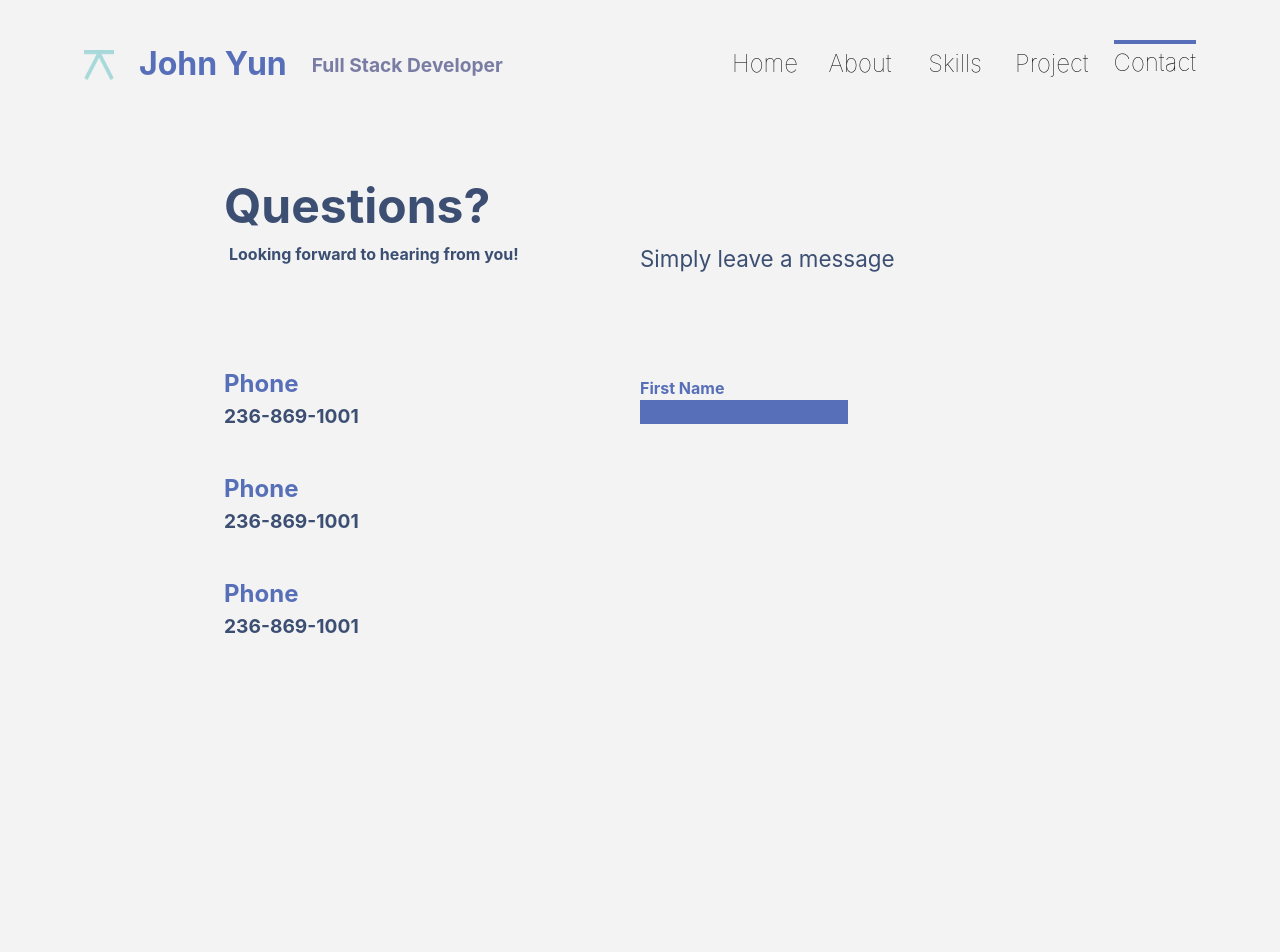
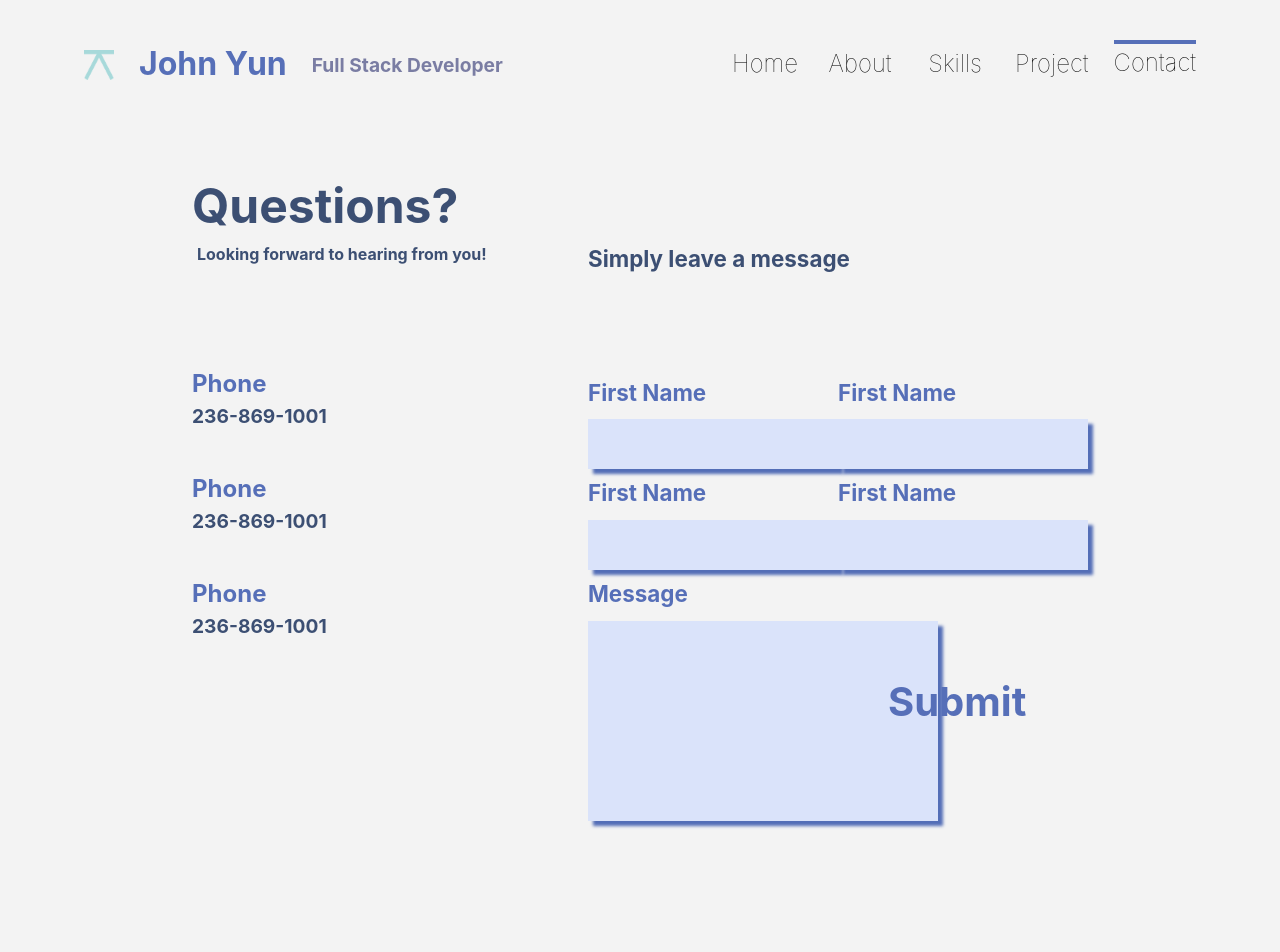
Before and after one commit to johnyun930/johnyun930.github.io, a React (Create React App) app: page /contact in a window 1280 px wide. Shown: the top 952 px of the page. Built offline with nearby package versions, Linux system fonts and the light colour scheme.

Commit message:
Finish making the ui

```diff
--- a/src/components/Contact.jsx
+++ b/src/components/Contact.jsx
@@ -2,7 +2,7 @@ import React from 'react';
 import styled from 'styled-components';
 
 const ContactContainer = styled.div`
-    width: 65%;
+    width: 70%;
     height: 100vh;
     margin: 70px auto 0;
 `
@@ -51,16 +51,21 @@ const ContactContext = styled.h3`
 `
 const Formtitle = styled.h3`
     font-size: 1.4rem;
+    font-weight: bold;
     color: ${(props)=>props.theme.colors.blue};
 `
 const Label = styled.label`
     font-weight: bold;
-    font-size: 1rem;
+    display: block;
+    margin-bottom: 10px;
+    font-size: 1.4rem;
     color: ${(props)=>props.theme.colors.lightblue};
 `
 const Input = styled.input`
-    width: 100%;
-    background-color: ${(props)=>props.theme.colors.lightblue};
+    width: 250px;
+    height: 50px;
+    box-shadow: 5px 5px 3px #536EB7;
+    background-color: #DAE3FA;
 `
 
 const Form = styled.form`
@@ -70,10 +75,31 @@ const Form = styled.form`
 `
 const InputContainer =styled.div`
     width: 100%;
-    height: 60%;
+    height: 40%;
     display:grid;
     grid-template-rows: 1fr 1fr;
     grid-template-columns: 1fr 1fr;
+`
+const TextAreaContainer = styled.div`
+    width: 100%;
+    height: 40%;
+    display: grid;
+    grid-template-columns: 60% 30%;
+`
+const TextArea = styled.textarea`
+    width: 350px;
+    height: 200px;
+    resize: none;
+    box-shadow: 5px 5px 3px #536EB7;
+    background-color: #DAE3FA;
+`
+
+const SubmitButton = styled.button`
+    height:100%;
+    font-size: 2.5rem;
+    color: ${(props)=>props.theme.colors.lightblue};
+    font-weight: bold;
+
 `
 
 
@@ -107,7 +133,28 @@ export default function Contact(){
                                 <Label>First Name</Label>
                                 <Input type="text"></Input>
                             </Fulldiv>
+                            <Fulldiv>
+                                <Label>First Name</Label>
+                                <Input type="text"></Input>
+                            </Fulldiv>
+                            <Fulldiv>
+                                <Label>First Name</Label>
+                                <Input type="text"></Input>
+                            </Fulldiv>
+                            <Fulldiv>
+                                <Label>First Name</Label>
+                                <Input type="text"></Input>
+                            </Fulldiv>
                         </InputContainer>
+                        <TextAreaContainer>
+                            <Fulldiv>
+                            <Label>Message</Label>
+                            <TextArea></TextArea>
+                            </Fulldiv>
+                            <Fulldiv>
+                                <SubmitButton>Submit</SubmitButton>
+                            </Fulldiv>
+                        </TextAreaContainer>
                     </Form>
                 </Fulldiv>
             </InnerContainer>
--- a/src/components/Projects.jsx
+++ b/src/components/Projects.jsx
@@ -55,7 +55,7 @@ const ProjectTitle = styled.h2`
 `
 const ProjectExplaination = styled.p`
     line-height: 1.5;
-    font-size: 1.3rem;
+    font-size: 1.1rem;
     margin-top: 40px;
     white-space: pre-line;
     font-weight: lighter;
@@ -63,7 +63,7 @@ const ProjectExplaination = styled.p`
 
 const SkillAdopted = styled.p`
     margin-top: 40px;
-    font-size: 1.3rem;
+    font-size: 1.1rem;
     font-weight: lighter;
 `
 const SkillBox = styled(Fulldiv)`
@@ -77,10 +77,11 @@ const SkillList = styled.li`
     list-style-position: inside;
 `
 const ProjectImage =styled.img`
-    margin-top: 40px;
-    width: 90%;
+    width: 70%;
     height: 75%;
     background-color: white;
+    position: relative;
+    left: 200px;
 `
 
 const SingleProject = ()=>{
--- a/src/components/Skills.jsx
+++ b/src/components/Skills.jsx
@@ -13,6 +13,41 @@ const Title = styled.h1`
     font-weight: bold;
     color: ${(props)=>props.theme.colors.blue};
 `
+const MainContainer =styled.div`
+    width:80%;
+    height: 70%;
+    display: grid;
+    margin: 100px auto 0;
+    gap: 20px;
+    grid-template-columns: 1fr 1fr;
+    grid-template-rows: 1fr 1fr;
+`
+const ItemBox = styled.div`
+    width:100%;
+    height: 100%;
+    display: grid;
+    grid-template-columns: 10% 80%;
+
+`
+const Fulldiv = styled.div`
+    width: 100%;
+    height: 100%;
+`
+
+const Icon = styled.img`
+    width: 50px;
+    height: 50px;
+    border-radius: 10px;
+    margin-top: 5px;
+`
+const SkillTitle = styled.h2`
+    font-size: 1.5rem;
+    margin-bottom: 10px;
+`
+const SkillContext = styled.p`
+    font-size: 1rem;
+`
+
 
 
 export default function Skills(){
@@ -20,6 +55,42 @@ export default function Skills(){
     return(
         <SkillContainer>
         <Title>John Yun's Skills</Title>
+        <MainContainer>
+            <ItemBox>
+                <Fulldiv>
+                    <Icon></Icon>
+                </Fulldiv>
+                <Fulldiv>
+                    <SkillTitle>JavaScript</SkillTitle>
+                    <SkillContext>Lorem ipsum dolor sit amet consectetur adipisicing elit. Tempora vitae nulla minus corrupti natus? Repellendus molestiae reprehenderit ratione nemo vitae iure? Libero reiciendis culpa nobis neque quam et officiis tempora!</SkillContext>
+                </Fulldiv>
+            </ItemBox>
+            <ItemBox>
+                <Fulldiv>
+                    <Icon></Icon>
+                </Fulldiv>
+                <Fulldiv>
+                    <SkillTitle>JavaScript</SkillTitle>
+                    <SkillContext>Lorem ipsum dolor sit amet consectetur adipisicing elit. Tempora vitae nulla minus corrupti natus? Repellendus molestiae reprehenderit ratione nemo vitae iure? Libero reiciendis culpa nobis neque quam et officiis tempora!</SkillContext>
+                </Fulldiv>
+            </ItemBox><ItemBox>
+                <Fulldiv>
+                    <Icon></Icon>
+                </Fulldiv>
+                <Fulldiv>
+                    <SkillTitle>JavaScript</SkillTitle>
+                    <SkillContext>Lorem ipsum dolor sit amet consectetur adipisicing elit. Tempora vitae nulla minus corrupti natus? Repellendus molestiae reprehenderit ratione nemo vitae iure? Libero reiciendis culpa nobis neque quam et officiis tempora!</SkillContext>
+                </Fulldiv>
+            </ItemBox><ItemBox>
+                <Fulldiv>
+                    <Icon></Icon>
+                </Fulldiv>
+                <Fulldiv>
+                    <SkillTitle>JavaScript</SkillTitle>
+                    <SkillContext>Lorem ipsum dolor sit amet consectetur adipisicing elit. Tempora vitae nulla minus corrupti natus? Repellendus molestiae reprehenderit ratione nemo vitae iure? Libero reiciendis culpa nobis neque quam et officiis tempora!</SkillContext>
+                </Fulldiv>
+            </ItemBox>
+        </MainContainer>
         </SkillContainer>
     )
 
```
